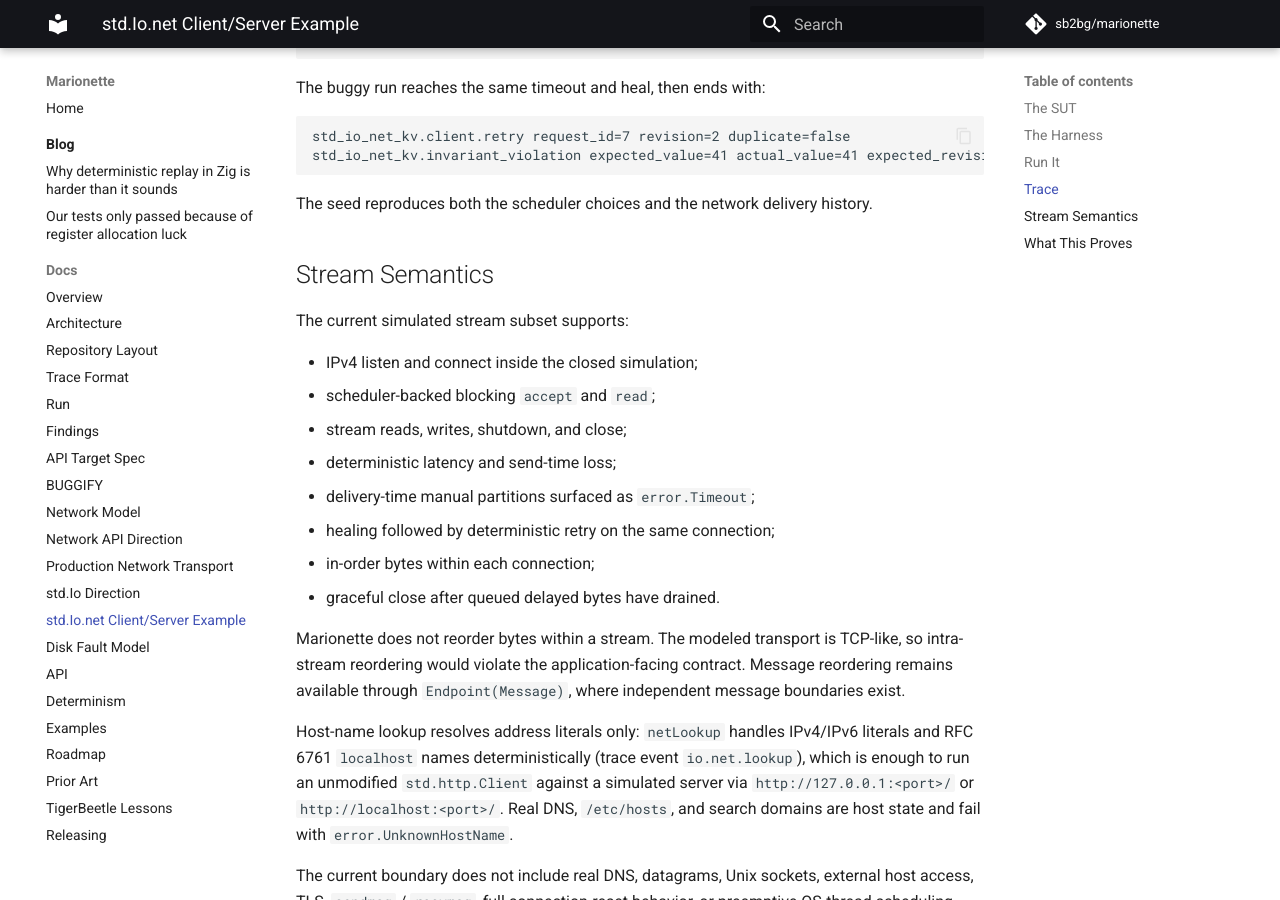
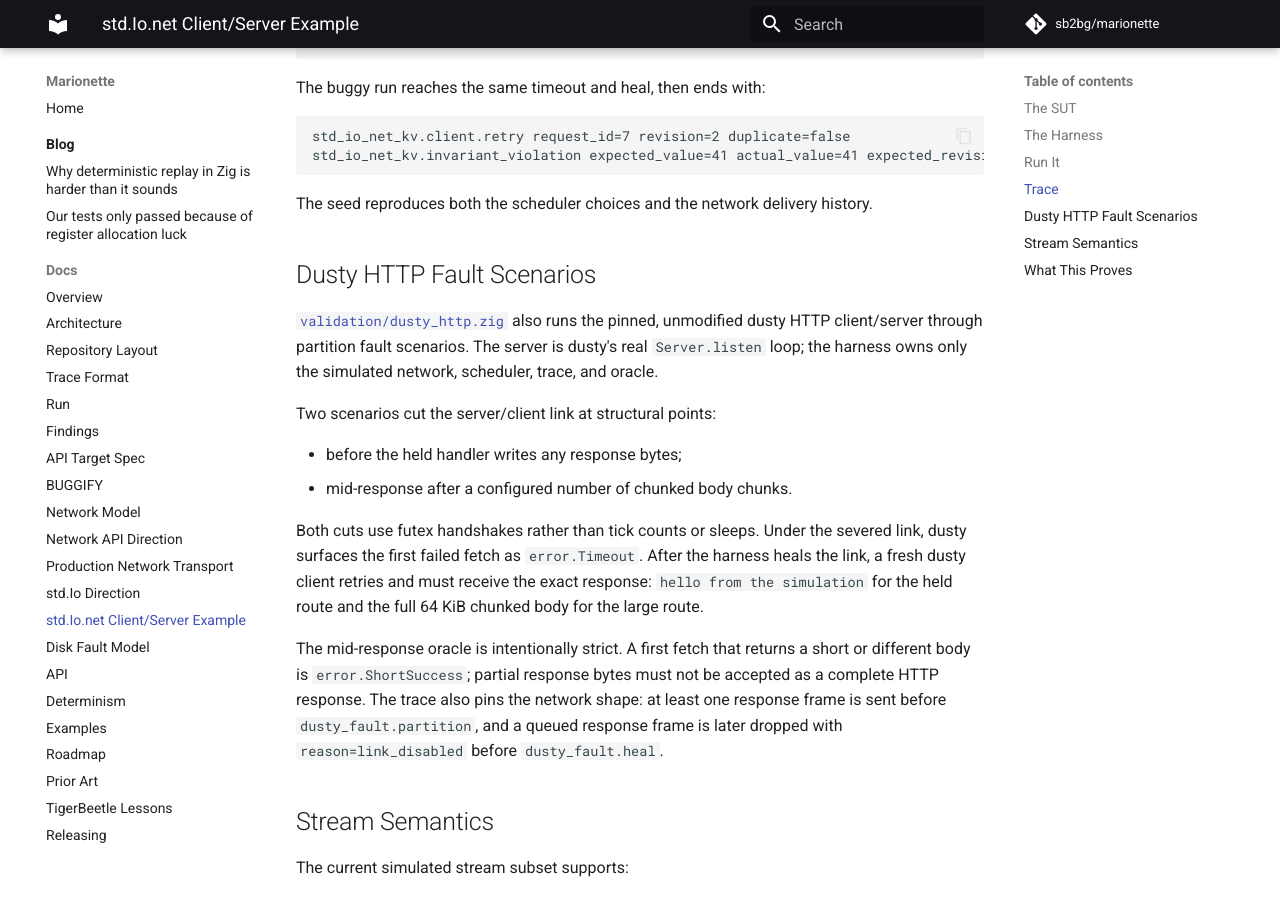
Before and after one commit to sb2bg/marionette, an MkDocs documentation site: the page built from docs/std-io-net-example.md, in a window 1280 px wide and 900 px high, scrolled down 1966 px. Built offline with MkDocs 1.6.1 and Material for MkDocs 9.7.7, drawn with Linux system fonts in a browser that asks for light colours; comment, search, counter and statistics services are not loaded.

Commit message:
Add dusty HTTP fault scenarios

```diff
--- a/docs/std-io-net-example.md
+++ b/docs/std-io-net-example.md
@@ -103,6 +103,31 @@ std_io_net_kv.invariant_violation expected_value=41 actual_value=41 expected_rev
 The seed reproduces both the scheduler choices and the network delivery
 history.
 
+## Dusty HTTP Fault Scenarios
+
+[`validation/dusty_http.zig`](https://github.com/sb2bg/marionette/blob/main/validation/dusty_http.zig)
+also runs the pinned, unmodified dusty HTTP client/server through partition
+fault scenarios. The server is dusty's real `Server.listen` loop; the harness
+owns only the simulated network, scheduler, trace, and oracle.
+
+Two scenarios cut the server/client link at structural points:
+
+- before the held handler writes any response bytes;
+- mid-response after a configured number of chunked body chunks.
+
+Both cuts use futex handshakes rather than tick counts or sleeps. Under the
+severed link, dusty surfaces the first failed fetch as `error.Timeout`. After
+the harness heals the link, a fresh dusty client retries and must receive the
+exact response: `hello from the simulation` for the held route and the full
+64 KiB chunked body for the large route.
+
+The mid-response oracle is intentionally strict. A first fetch that returns a
+short or different body is `error.ShortSuccess`; partial response bytes must
+not be accepted as a complete HTTP response. The trace also pins the network
+shape: at least one response frame is sent before `dusty_fault.partition`, and
+a queued response frame is later dropped with `reason=link_disabled` before
+`dusty_fault.heal`.
+
 ## Stream Semantics
 
 The current simulated stream subset supports:
```
Also changed, not shown: 1 other file.
